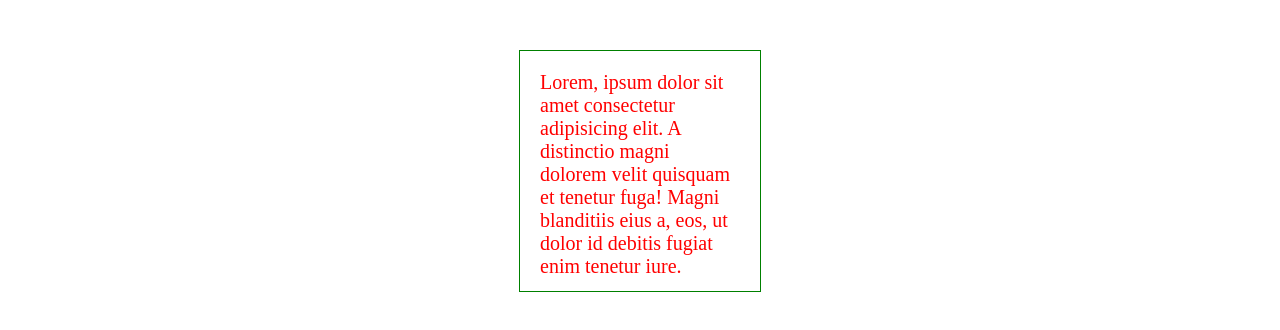
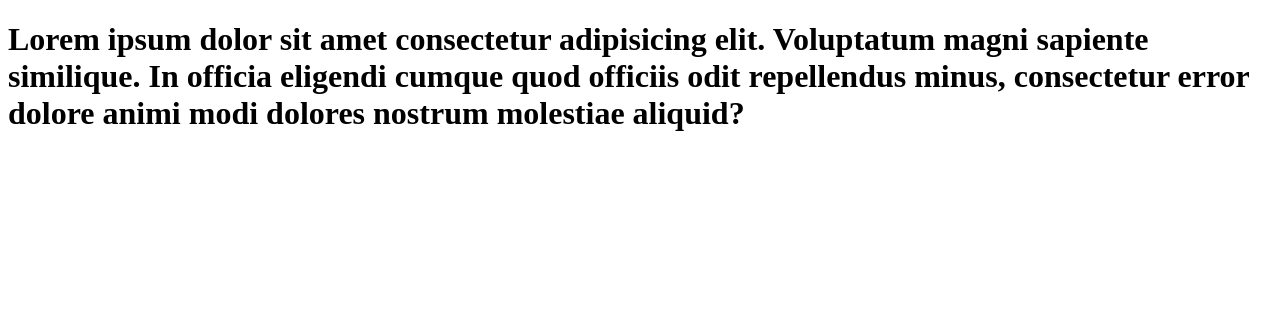
Before and after one commit to freelancerashiq/Psd-to-html, a plain HTML site: page psd/index.html in a window 1280 px wide. Drawn offline with Linux system fonts and the light colour scheme.

Commit message:
heading tag cereate

```diff
--- a/psd/index.html
+++ b/psd/index.html
@@ -8,8 +8,7 @@
     <link rel="stylesheet" href="style.css">
 </head>
 <body>
-    <p>Lorem, ipsum dolor sit amet consectetur adipisicing elit. A distinctio magni dolorem velit quisquam et tenetur fuga! Magni blanditiis eius a, eos, ut dolor id debitis fugiat enim tenetur iure.</p>
-
+ <h1>Lorem ipsum dolor sit amet consectetur adipisicing elit. Voluptatum magni sapiente similique. In officia eligendi cumque quod officiis odit repellendus minus, consectetur error dolore animi modi dolores nostrum molestiae aliquid?</h1>
 
 </body>
 </html>
```
